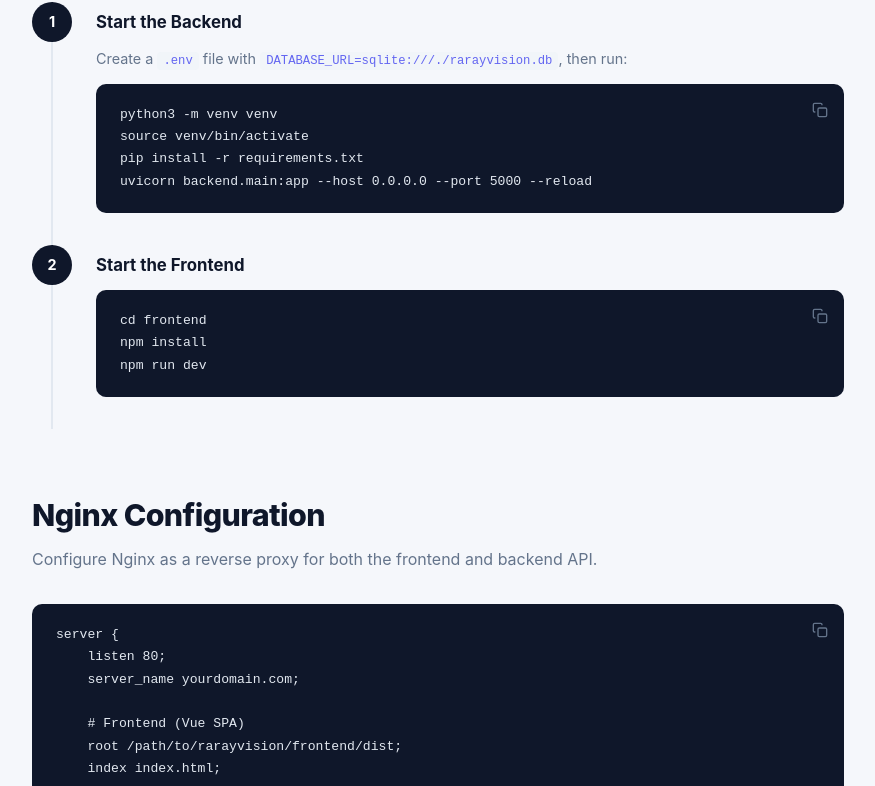
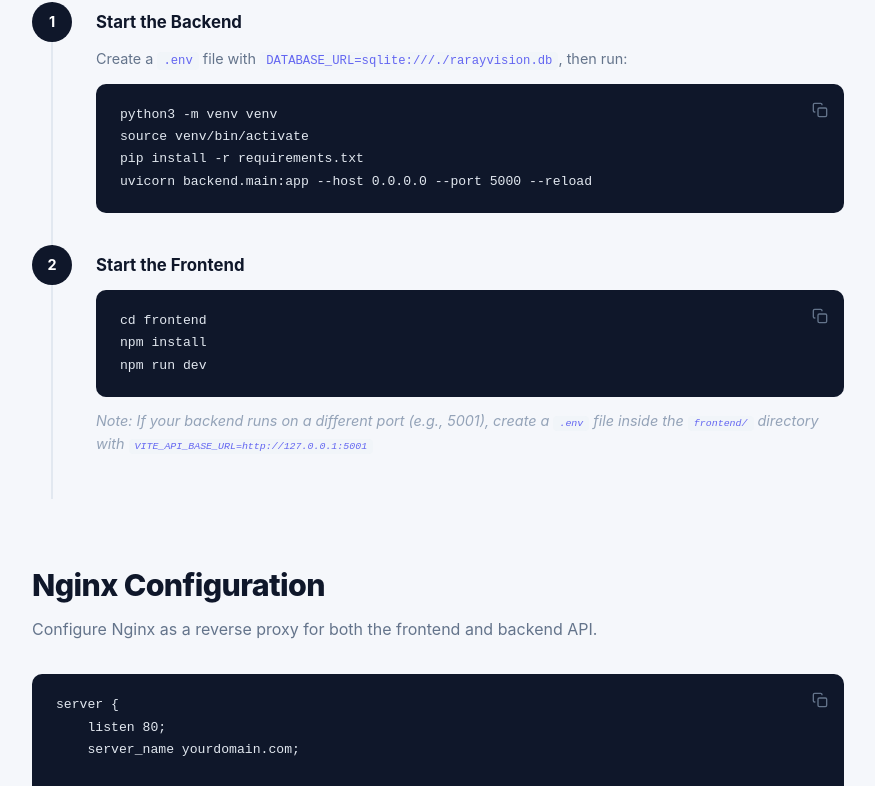
Before and after one commit to dedin7766/rarayvision, a Vue app in the folder frontend/: page /installation in a window 1280 px wide. Shown: the part 3669-4455 px from the top of the page, without its empty margins (202-1077 px from the left). Built offline with nearby package versions, Linux system fonts and the light colour scheme; no server answers.

Commit message:
docs: add tip for custom port in local dev

```diff
--- a/frontend/src/views/InstallationView.vue
+++ b/frontend/src/views/InstallationView.vue
@@ -357,6 +357,9 @@ uvicorn backend.main:app --host 0.0.0.0 --port 5000 --reload</pre>
 npm install
 npm run dev</pre>
             </div>
+            <p style="margin-top: 12px; font-size: 0.9em; color: #94a3b8;">
+              <em>Note: If your backend runs on a different port (e.g., 5001), create a <code>.env</code> file inside the <code>frontend/</code> directory with <code>VITE_API_BASE_URL=http://127.0.0.1:5001</code></em>
+            </p>
           </div>
         </div>
       </div>
```
Also changed, not shown: 1 other file (tests, documents, lock files or other folders).
